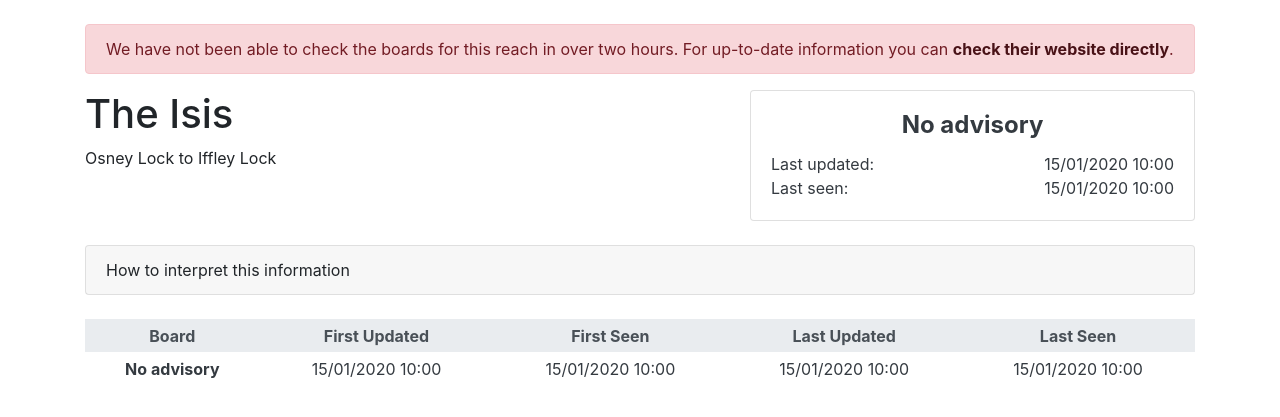
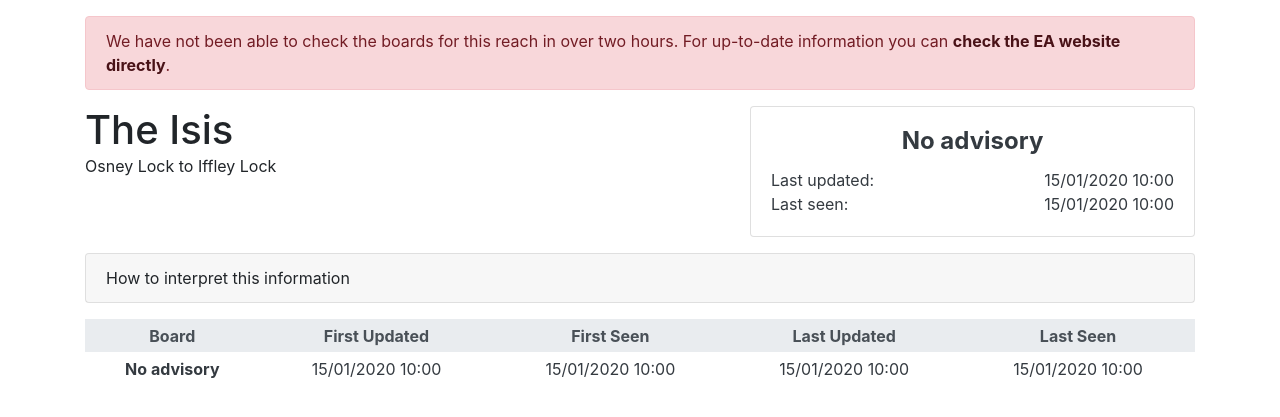
Before and after one commit to JoeHitchen/oxford-rivers, a Django app: page /isis/ in a window 1280 px wide. Shown: the part 56-473 px from the top of the page. Run offline with Django 3.2, Linux system fonts and the light colour scheme; data comes from the database, SQL or seed files in the repository; tables that the repository leaves empty hold one stand-in row (values such as "Sample post"); some libraries are stand-ins or nearby versions.

Commit message:
Pedantic fiddling over html and spacing

```diff
--- a/flags/templates/flags/advisory_history.html
+++ b/flags/templates/flags/advisory_history.html
@@ -3,20 +3,22 @@
 {% block title %}Django Flags - {{ reach }}{% endblock %}
 
 {% block page_body %}
-    {% if reach.current_advisory.out_of_date %}<div class="row"><div class="col"><div class="alert alert-danger" role="alert">
+
+    <!-- Out-of-date notice -->
+    {% if reach.current_advisory.out_of_date %}<div class="row"><div class="col mb-3"><div class="alert alert-danger mb-0" role="alert">
       We have not been able to check the boards for this reach in over two hours.
-      For up-to-date information you can <a href="http://riverconditions.environment-agency.gov.uk" class="alert-link" target="_blank">check their website directly</a>.
+      For up-to-date information you can <a href="http://riverconditions.environment-agency.gov.uk" class="alert-link" target="_blank">check the EA website directly</a>.
     </div></div></div>{% endif %}
+    <!-- Out-of-date notice -->
 
     <!-- Overview -->
     <div class="row">
-
-      <div class="col-md-7">
-        <h1>{{ reach }}</h1>
-        <div class="mb-4">{{ reach.upstream_lock }} Lock to {{ reach.downstream_lock }} Lock</div>
+      <div class="col-md-7 mb-3">
+        <h1 class="mb-0">{{ reach }}</h1>
+        <div>{{ reach.upstream_lock }} Lock to {{ reach.downstream_lock }} Lock</div>
       </div>
 
-      <div class="col-md-5">
+      <div class="col-md-5 mb-3">
         <div class="card {{ reach.current_advisory.styling.text }} {{ reach.current_advisory.styling.background }}">
           <div class="card-body">
             <h4 class="card-title text-center"><strong>{{ reach.current_advisory }}</strong></h4>
@@ -33,12 +35,11 @@
           </div>
         </div>
       </div>
-
     </div>
-    <br/>
+    <!-- Overview -->
 
     <!-- Interpretation guide -->
-    <div class="row"><div class="col">
+    <div class="row"><div class="col mb-3">
       <div class="card">
         <div
             id="interpretationHeader"
@@ -53,7 +54,7 @@
         </div>
         <div class="collapse" id="interpretationBody"><div class="card-body small">
           The EA issues stream advisories for stretches of the Thames between two locks which are displayed to river traffic as physical boards on the lock at each end of the stretch<sup>*</sup>.
-          These are also made available online on their <a href="http://riverconditions.environment-agency.gov.uk/">river conditions website</a> and we collect the information about the boards shown from this website.
+          These are also made available online on their <a href="http://riverconditions.environment-agency.gov.uk/" target="_blank">river conditions website</a> and we collect the information about the boards shown from this website.
           However, the website does not update automatically, instead providing a "Page Last Updated" indicator so there may be a delay between physical boards changing on the lock and the boards changing on their website<sup>**</sup>.
           <br/><br/>
           We poll the river conditions website on a slightly randomised five-minute interval and note both the time the website was last changed (the <em>updated</em> time) and the actual time of the collection run (the <em>seen</em> time)<sup>***</sup>.
@@ -73,11 +74,11 @@
         </div></div>
       </div>
     </div></div>
-    <br/>
+    <!-- Interpretation guide -->
 
     <!-- Past advisories table -->
-    <div class="row"><div class="col">
-      <table class="table table-sm table-borderless table-responsive-md text-center">
+    <div class="row"><div class="col mb-3">
+      <table class="table table-sm table-borderless table-responsive-md text-center mb-0">
         <thead class="thead-light"><tr>
           <th class="align-middle">Board</th>
           <th class="align-middle">First Updated</th>
@@ -94,6 +95,7 @@
         </tr>{% endfor %}
       </table>
     </div></div>
+    <!-- Past advisories table -->
 
     <script type="text/javascript">
       $('#interpretationBody').on('show.bs.collapse', function () {
--- a/flags/templates/flags/base.html
+++ b/flags/templates/flags/base.html
@@ -3,24 +3,28 @@
 <head>
   <title>{% block title %}Django Flags{% endblock %}</title>
 
+  <!-- Bootstrap resources -->
   <link rel="stylesheet" href="https://cdn.jsdelivr.net/npm/bootstrap@4.5.3/dist/css/bootstrap.min.css" integrity="sha384-TX8t27EcRE3e/ihU7zmQxVncDAy5uIKz4rEkgIXeMed4M0jlfIDPvg6uqKI2xXr2" crossorigin="anonymous">
   <script src="https://code.jquery.com/jquery-3.3.1.slim.min.js" integrity="sha384-q8i/X+965DzO0rT7abK41JStQIAqVgRVzpbzo5smXKp4YfRvH+8abtTE1Pi6jizo" crossorigin="anonymous"></script>
   <script src="https://cdnjs.cloudflare.com/ajax/libs/popper.js/1.14.3/umd/popper.min.js" integrity="sha384-ZMP7rVo3mIykV+2+9J3UJ46jBk0WLaUAdn689aCwoqbBJiSnjAK/l8WvCWPIPm49" crossorigin="anonymous"></script>
   <script src="https://stackpath.bootstrapcdn.com/bootstrap/4.1.3/js/bootstrap.min.js" integrity="sha384-ChfqqxuZUCnJSK3+MXmPNIyE6ZbWh2IMqE241rYiqJxyMiZ6OW/JmZQ5stwEULTy" crossorigin="anonymous"></script>
   <link rel="stylesheet" href="https://cdnjs.cloudflare.com/ajax/libs/open-iconic/1.1.1/font/css/open-iconic-bootstrap.min.css" integrity="sha256-BJ/G+e+y7bQdrYkS2RBTyNfBHpA9IuGaPmf9htub5MQ=" crossorigin="anonymous" />
   <meta name="viewport" content="width=device-width, initial-scale=1">
+  <!-- Bootstrap resources -->
 
-{% block page_head %}
-{% endblock %}
+  <!-- Page resources -->{% block page_head %}
+  {% endblock %}<!-- Page resources -->
 </head>
 <body>
 {% include 'flags/nav.html' %}
   <div class="container">
+    <div class="row"><div class="col mb-3"><!-- Page-top spacing --></div></div>
+
     <!-- Main page body -->
-{% block page_body %}
-{% endblock %}
+    {% block page_body %}
+    {% endblock %}
     <!-- Main page body -->
+
   </div>
-
 </body>
 </html>
--- a/flags/templates/flags/nav.html
+++ b/flags/templates/flags/nav.html
@@ -1,5 +1,5 @@
+  <!-- Navbar -->
   <nav class="navbar navbar-expand-sm navbar-dark bg-dark">
-
     <a class="navbar-brand" href="{% url 'index' %}">Django Flags</a>
     <button class="navbar-toggler" type="button" data-toggle="collapse" data-target="#navbar_content">
       <span class="navbar-toggler-icon"></span>
@@ -25,6 +25,5 @@
         </li>
       </ul>
     </div>
-
   </nav>
-  <br/>
+  <!-- Navbar -->
```
Also changed, not shown: flags/templates/flags/flag_history.html (+16 -12 lines).
